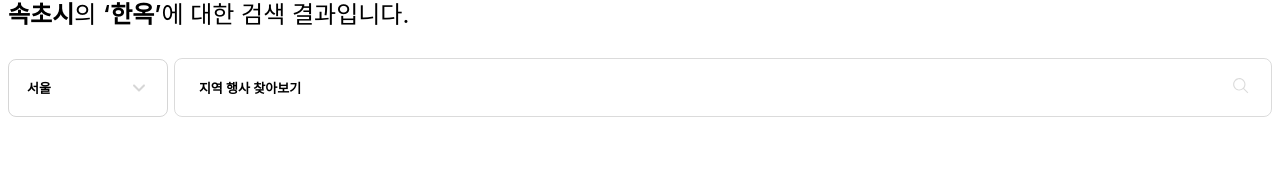
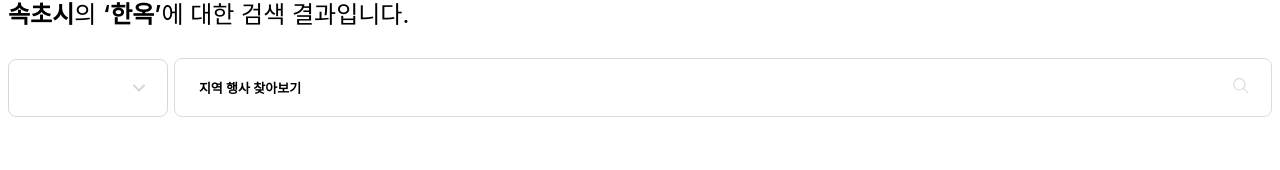
Before and after one commit to he2e2/oho, a React (Vite) app: page /tour in a window 1280 px wide. Shown: the part 471-641 px from the top of the page. Built offline with nearby package versions, Linux system fonts and the light colour scheme; a web font is replaced by a local one.

Commit message:
feat: Added DropBox visible controll and Fixed search flow

```diff
--- a/src/components/SearchBar.tsx
+++ b/src/components/SearchBar.tsx
@@ -1,16 +1,18 @@
 import styled from '@emotion/styled';
-import { useState } from 'react';
+import { useState, useRef, useEffect } from 'react';
 import { useLocation } from 'react-router-dom';
 
-import { area } from '@/utils';
+import { areaMap } from '@/utils';
 
 export function SearchBar({
   type,
+  area,
   onKeywordChange,
   onAreaChange,
   handleSearch,
 }: {
   type: string;
+  area: string;
   onKeywordChange: (k: string) => void;
   onAreaChange: (a: string) => void;
   handleSearch: (m: string) => void;
@@ -18,7 +20,11 @@ export function SearchBar({
   const location = useLocation();
   return (
     <styles.wrapper $pathname={location.pathname}>
-      <Selector pathname={location.pathname} onAreaChange={onAreaChange} />
+      <Selector
+        pathname={location.pathname}
+        onAreaChange={onAreaChange}
+        area={area}
+      />
       <InputBar
         type={type}
         pathname={location.pathname}
@@ -31,13 +37,30 @@ export function SearchBar({
 
 function Selector({
   pathname,
+  area,
   onAreaChange,
 }: {
   pathname: string;
+  area: string;
   onAreaChange: (a: string) => void;
 }) {
-  const [area, setArea] = useState('서울');
   const [isDropBoxVisible, setIsDropBoxVisible] = useState(false);
+
+  const containerRef = useRef<HTMLDivElement>(null);
+  useEffect(() => {
+    const handler = (event: MouseEvent) => {
+      if (
+        containerRef.current !== null &&
+        !containerRef.current.contains(event.target as Node)
+      ) {
+        setIsDropBoxVisible(false);
+      }
+    };
+    document.addEventListener('click', handler);
+    return () => {
+      document.removeEventListener('click', handler);
+    };
+  }, []);
 
   return (
     <div
@@ -45,9 +68,10 @@ function Selector({
       onClick={() => {
         setIsDropBoxVisible((prev) => !prev);
       }}
+      ref={containerRef}
     >
       <styles.selector $pathname={pathname}>{area}</styles.selector>
-      {isDropBoxVisible && <DropBox onItemClick={setArea} />}
+      {isDropBoxVisible && <DropBox onItemClick={onAreaChange} />}
       <ChevronIcon
         color={
           pathname === '/' ? 'rgba(234, 234, 234, 1)' : 'rgba(136, 136, 136, 1)'
@@ -61,7 +85,7 @@ function DropBox({ onItemClick }: { onItemClick: (area: string) => void }) {
   return (
     <styles.dropBoxWrapper>
       <styles.dropBoxContainer>
-        {area.map((area) => {
+        {areaMap.map((area) => {
           return (
             <span
               key={area.code}
--- a/src/pages/main-page.tsx
+++ b/src/pages/main-page.tsx
@@ -2,7 +2,7 @@ import styled from '@emotion/styled';
 import { useState } from 'react';
 
 import { SearchBar, ColCard } from '@/components';
-import { areaImageMap, typeMap } from '@/utils';
+import { areaImageMap, areaMap, typeMap } from '@/utils';
 import { useNavigate } from 'react-router-dom';
 
 export function MainPage() {
@@ -31,10 +31,10 @@ function SearchSection() {
   const handleSearch = (menu: string) => {
     const queryParams = new URLSearchParams({
       keyword,
-      areaCode: area,
+      areaCode: areaMap.find((a) => a.name === area)?.code ?? '1',
     });
     navigate(
-      `/${typeMap.find((area) => area.name === menu)?.page}?${queryParams.toString()}`,
+      `/${typeMap.find((type) => type.name === menu)?.page}?${queryParams.toString()}`,
     );
   };
 
@@ -73,6 +73,7 @@ function SearchSection() {
       </styles.tabMenuCon>
       <SearchBar
         type={menu}
+        area={area}
         onKeywordChange={setKeyword}
         onAreaChange={setArea}
         handleSearch={handleSearch}
@@ -100,7 +101,7 @@ function LegionListSection() {
           return (
             <button
               type='button'
-              key={area.code}
+              key={area.name}
               onClick={() => {
                 handleSearch(area.code, area.sigungu);
               }}
--- a/src/utils/area.ts
+++ b/src/utils/area.ts
@@ -1,4 +1,4 @@
-export const area = [
+export const areaMap = [
   { code: '1', name: '서울' },
   { code: '2', name: '인천' },
   { code: '3', name: '대전' },
```
